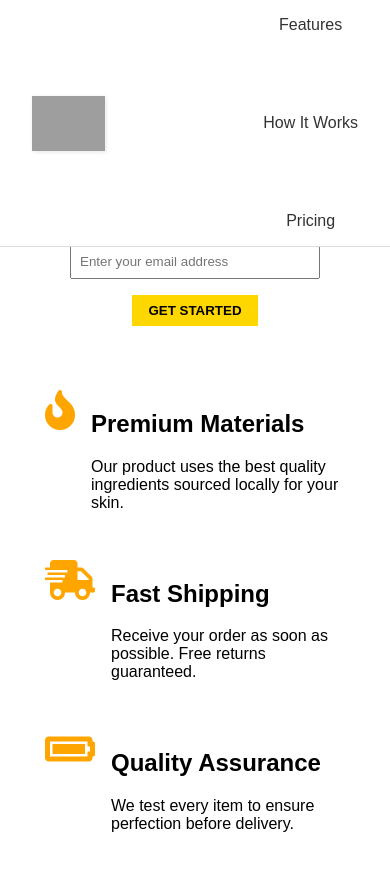
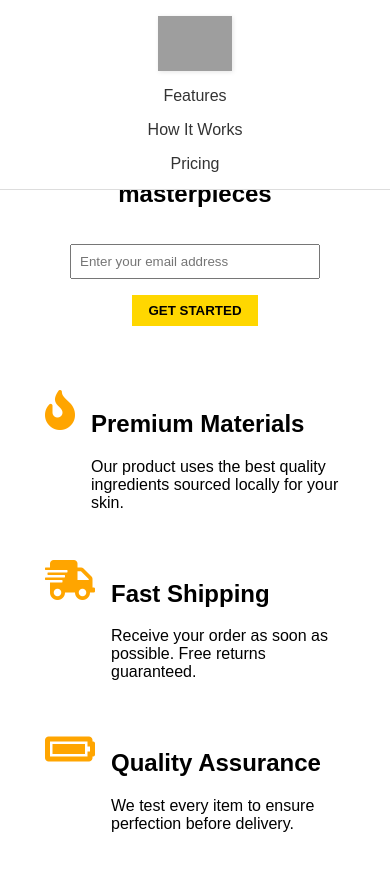
Before and after one commit to amrharbia98/GlowMask, a plain HTML site: page index.html in a window 390 px wide. Shown: the top 870 px of the page. Drawn offline with Linux system fonts and the light colour scheme; grey boxes are pictures that could not be loaded.

Commit message:
Update styles.css

```diff
--- a/styles.css
+++ b/styles.css
@@ -149,3 +149,21 @@ footer{
     align-items: center;
   }
 }
+@media (max-width: 768px) {
+  #header {
+    flex-direction: column;
+    align-items: center;
+    gap: 1rem;
+    padding: 1rem;
+  }
+
+  #nav-bar {
+    flex-direction: column;
+    gap: 1rem;
+    align-items: center;
+  }
+
+  #header-img {
+    margin: 0;
+  }
+}
```
